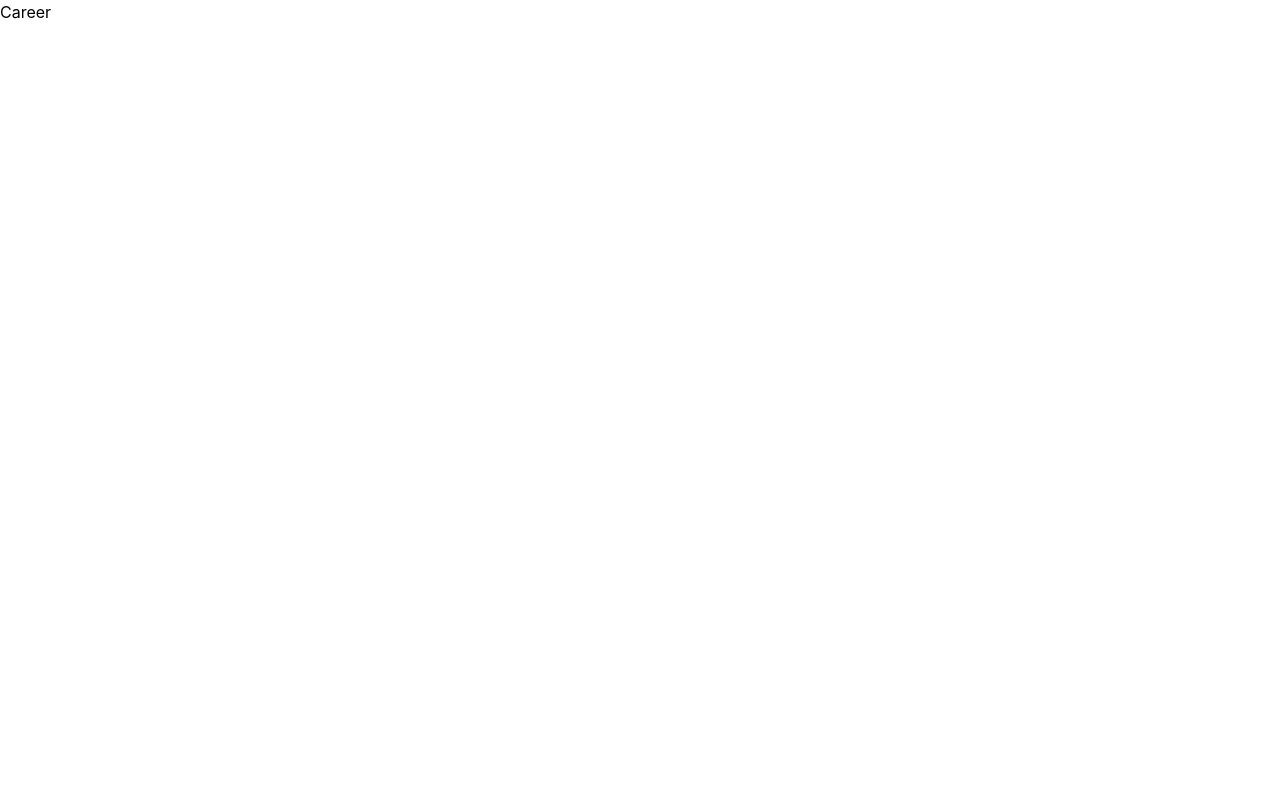
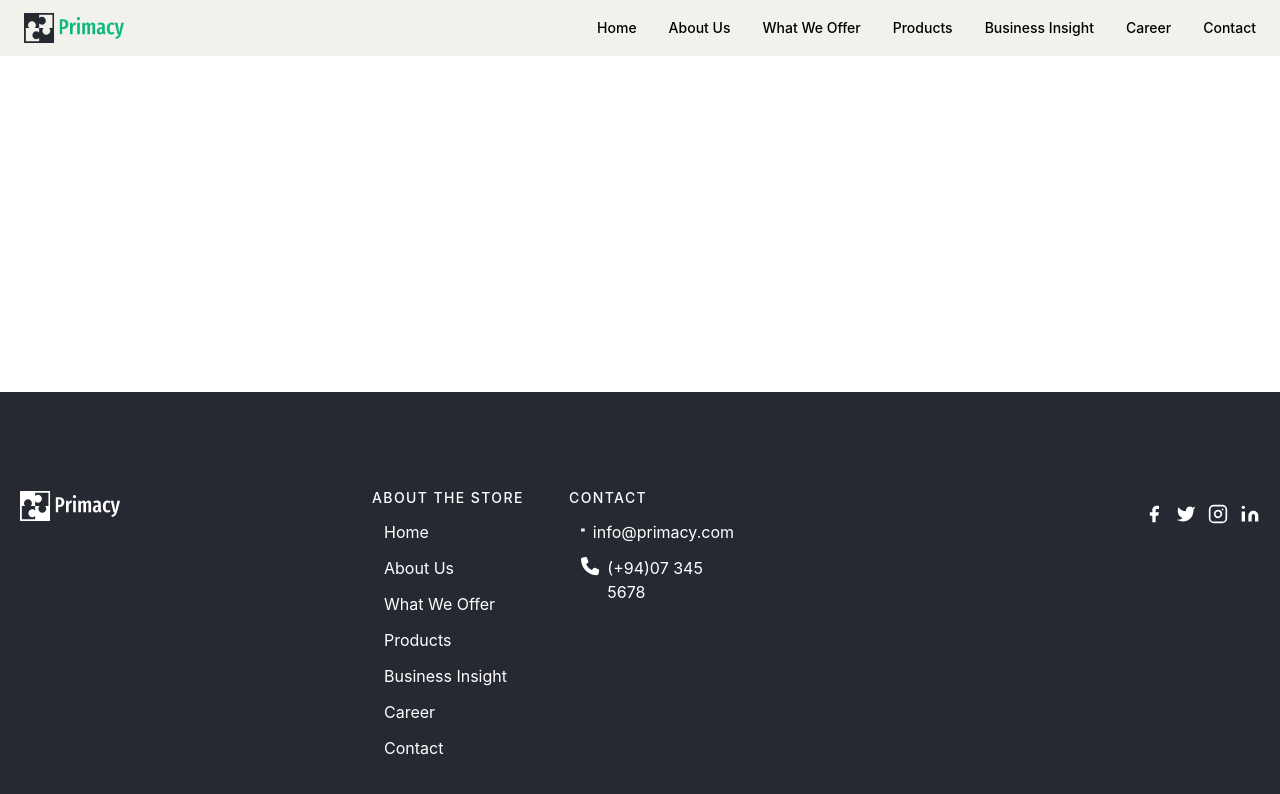
Before and after one commit to pamindunawodya/Primacy-Company-Front-end, a React (Create React App) app: page /career in a window 1280 px wide. Shown: the top 794 px of the page. Built offline with nearby package versions, Linux system fonts and the light colour scheme.

Commit message:
Add the layouts(Header & fotter) to all pages

```diff
--- a/src/layout/footer.tsx
+++ b/src/layout/footer.tsx
@@ -28,16 +28,19 @@ class Footer extends React.Component<any, any> {
                                         <a className="text-white cursor-pointer hover:text-white"><Link to="/aboutus">About Us</Link></a>
                                     </li>
                                     <li className="ml-3 mt-3">
-                                        <a className="text-white cursor-pointer hover:text-white"><Link to="/Home">What We Offer</Link></a>
+                                        <a className="text-white cursor-pointer hover:text-white"><Link to="/offers">What We Offer</Link></a>
                                     </li>
                                     <li className="ml-3 mt-3">
-                                        <a className="text-white cursor-pointer hover:text-white"><Link to="/Home">Products</Link></a>
+                                        <a className="text-white cursor-pointer hover:text-white"><Link to="/products">Products</Link></a>
                                     </li>
                                     <li className="ml-3 mt-3">
-                                        <a className="text-white cursor-pointer hover:text-white"><Link to="/Home">Career</Link></a>
+                                        <a className="text-white cursor-pointer hover:text-white"><Link to="/businessInsight">Business Insight</Link></a>
                                     </li>
                                     <li className="ml-3 mt-3">
-                                        <a className="text-white cursor-pointer hover:text-white"><Link to="/Home">Contact</Link></a>
+                                        <a className="text-white cursor-pointer hover:text-white"><Link to="/career">Career</Link></a>
+                                    </li>
+                                    <li className="ml-3 mt-3">
+                                        <a className="text-white cursor-pointer hover:text-white"><Link to="/contact">Contact</Link></a>
                                     </li>
                                 </nav>
                             </div>
--- a/src/layout/header.tsx
+++ b/src/layout/header.tsx
@@ -23,10 +23,11 @@ class Header extends React.Component<any, any>{
 
                                     <li className="relative text-sm w-fit block after:block after:content-[''] after:absolute after:h-[3px] after:bg-[#0bbA7B] after:w-full after:scale-x-0 after:hover:scale-x-100 after:transition after:duration-300 after:origin-right"><Link to="/">Home</Link></li>
                                     <li className="relative text-sm w-fit block after:block after:content-[''] after:absolute after:h-[3px] after:bg-[#0bbA7B] after:w-full after:scale-x-0 after:hover:scale-x-100 after:transition after:duration-300 after:origin-right"><Link to="/aboutus">About Us</Link></li>
-                                    <li className="relative text-sm w-fit block after:block after:content-[''] after:absolute after:h-[3px] after:bg-[#0bbA7B] after:w-full after:scale-x-0 after:hover:scale-x-100 after:transition after:duration-300 after:origin-right"><Link to="/Home">What We Offer</Link></li>
-                                    <li className="relative text-sm w-fit block after:block after:content-[''] after:absolute after:h-[3px] after:bg-[#0bbA7B] after:w-full after:scale-x-0 after:hover:scale-x-100 after:transition after:duration-300 after:origin-right"><Link to="/Home">Products</Link></li>
-                                    <li className="relative text-sm w-fit block after:block after:content-[''] after:absolute after:h-[3px] after:bg-[#0bbA7B] after:w-full after:scale-x-0 after:hover:scale-x-100 after:transition after:duration-300 after:origin-right"><Link to="/Home">Career</Link></li>
-                                    <li className="relative text-sm w-fit block after:block after:content-[''] after:absolute after:h-[3px] after:bg-[#0bbA7B] after:w-full after:scale-x-0 after:hover:scale-x-100 after:transition after:duration-300 after:origin-right"><Link to="/Home">Contact</Link></li>
+                                    <li className="relative text-sm w-fit block after:block after:content-[''] after:absolute after:h-[3px] after:bg-[#0bbA7B] after:w-full after:scale-x-0 after:hover:scale-x-100 after:transition after:duration-300 after:origin-right"><Link to="/offers">What We Offer</Link></li>
+                                    <li className="relative text-sm w-fit block after:block after:content-[''] after:absolute after:h-[3px] after:bg-[#0bbA7B] after:w-full after:scale-x-0 after:hover:scale-x-100 after:transition after:duration-300 after:origin-right"><Link to="/products">Products</Link></li>
+                                    <li className="relative text-sm w-fit block after:block after:content-[''] after:absolute after:h-[3px] after:bg-[#0bbA7B] after:w-full after:scale-x-0 after:hover:scale-x-100 after:transition after:duration-300 after:origin-right"><Link to="/businessInsight">Business Insight</Link></li>
+                                    <li className="relative text-sm w-fit block after:block after:content-[''] after:absolute after:h-[3px] after:bg-[#0bbA7B] after:w-full after:scale-x-0 after:hover:scale-x-100 after:transition after:duration-300 after:origin-right"><Link to="/career">Career</Link></li>
+                                    <li className="relative text-sm w-fit block after:block after:content-[''] after:absolute after:h-[3px] after:bg-[#0bbA7B] after:w-full after:scale-x-0 after:hover:scale-x-100 after:transition after:duration-300 after:origin-right"><Link to="/contact">Contact</Link></li>
 
                                 </ul>
                             </div>
--- a/src/view/aboutus.tsx
+++ b/src/view/aboutus.tsx
@@ -1,8 +1,15 @@
 import React from 'react'
+import Header from '../layout/header';
+import Footer from '../layout/footer';
 
 function Aboutus(): JSX.Element {
     return (
-      <div>aboutus</div>
+      <div>
+      <section>
+          <Header />
+          <Footer/>
+      </section>
+  </div>
       );
 
   }
--- a/src/view/businessInsight.tsx
+++ b/src/view/businessInsight.tsx
@@ -1,8 +1,15 @@
 import React from 'react'
+import Header from '../layout/header';
+import Footer from '../layout/footer';
 
 function BusinessInsight(): JSX.Element {
     return (
-      <div>BusinessInsight</div>
+      <div>
+      <section>
+          <Header />
+          <Footer/>
+      </section>
+  </div>
       );
 
   }
--- a/src/view/career.tsx
+++ b/src/view/career.tsx
@@ -1,8 +1,15 @@
 import React from 'react'
+import Header from '../layout/header';
+import Footer from '../layout/footer';
 
 function Career(): JSX.Element {
     return (
-      <div>Career</div>
+      <div>
+      <section>
+          <Header />
+          <Footer/>
+      </section>
+  </div>
       );
 
   }
--- a/src/view/contact.tsx
+++ b/src/view/contact.tsx
@@ -1,8 +1,15 @@
 import React from 'react'
+import Header from '../layout/header';
+import Footer from '../layout/footer';
 
 function Contact(): JSX.Element {
     return (
-      <div>Contact</div>
+      <div>
+      <section>
+          <Header />
+          <Footer/>
+      </section>
+  </div>
       );
 
   }
--- a/src/view/offer.tsx
+++ b/src/view/offer.tsx
@@ -1,8 +1,15 @@
 import React from 'react'
+import Header from '../layout/header';
+import Footer from '../layout/footer';
 
 function Offers(): JSX.Element {
     return (
-      <div>Offers</div>
+      <div>
+      <section>
+          <Header />
+          <Footer/>
+      </section>
+  </div>
       );
 
   }
--- a/src/view/products.tsx
+++ b/src/view/products.tsx
@@ -1,9 +1,16 @@
 import React from 'react'
+import Header from '../layout/header';
+import Footer from '../layout/footer';
 
 
 function Products(): JSX.Element {
     return (
-      <div>Products</div>
+      <div>
+      <section>
+          <Header />
+          <Footer/>
+      </section>
+  </div>
       );
 
   }
```
